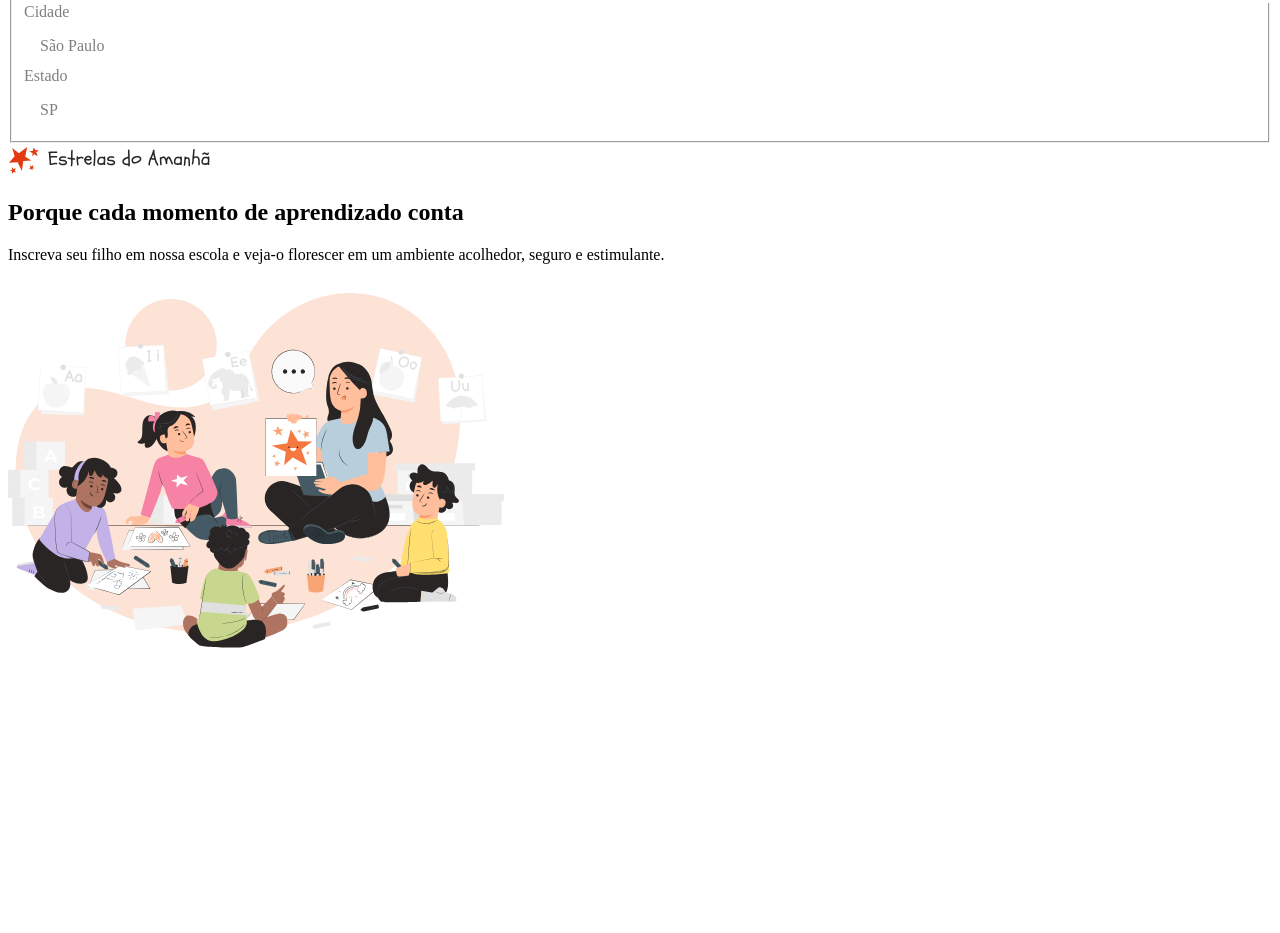
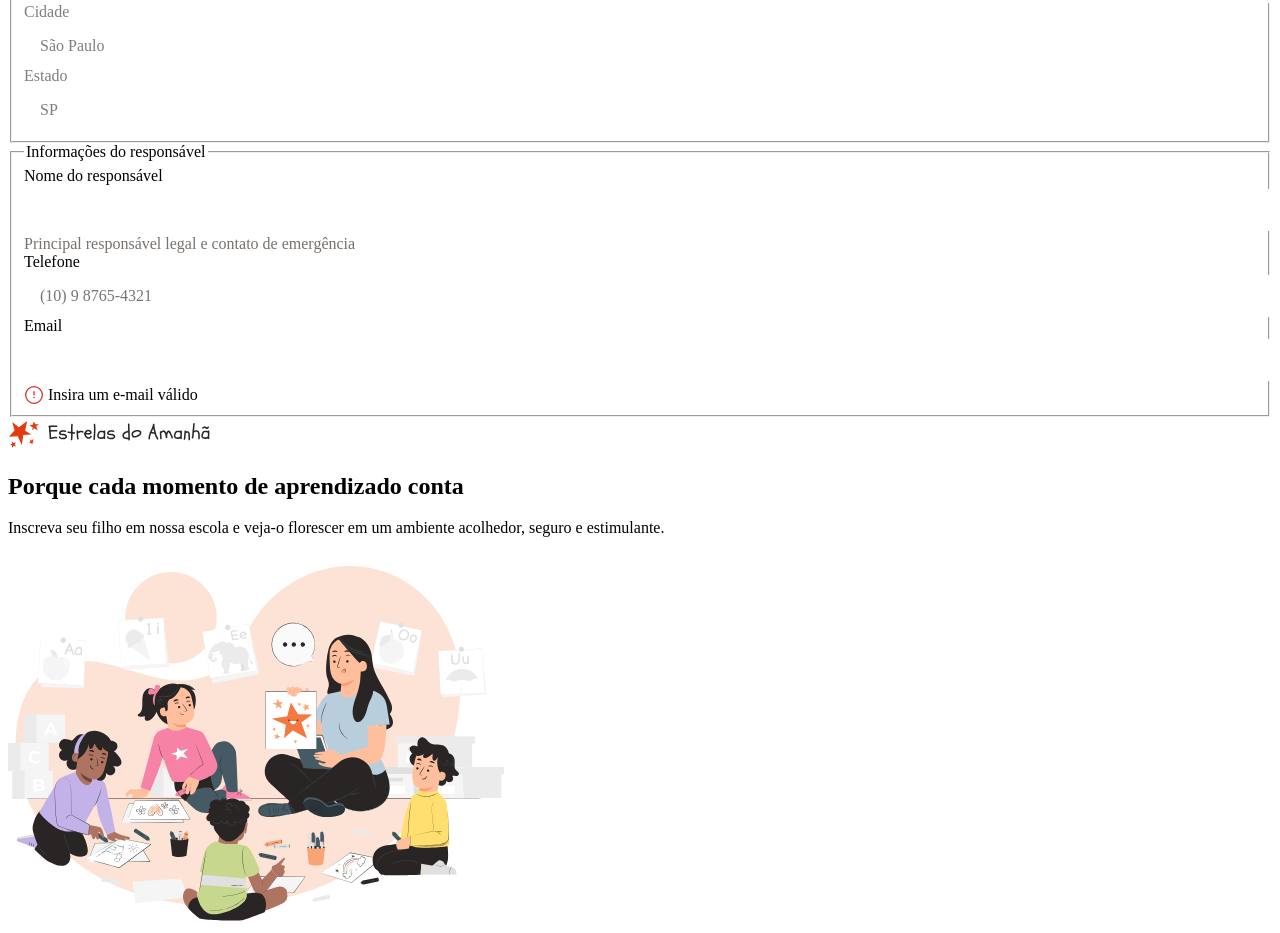
Before and after one commit to guilhermexpc/Rocketset-Fullstack-Formulario-de-Matricula, a plain HTML site: page index.html in a window 1280 px wide. Shown: the part 887-1820 px from the top of the page. Before the commit the page ends 1547 px from the top, so only its background shows below. Drawn offline with Linux system fonts and the light colour scheme; files that its build step writes are made by us from their sources; files whose address does not match are found by name.

Commit message:
Add and config gardian fields

```diff
--- a/index.html
+++ b/index.html
@@ -104,6 +104,30 @@
               </div>
             </div>
           </fieldset>
+
+          <fieldset class="gardian">
+            <legend>Informações do responsável</legend>
+
+            <div class="input-wrapper">
+              <label for="gardian">Nome do responsável</label>
+              <input type="text" id="gardian" name="gardian" />
+              <small>Principal responsável legal e contato de emergência</small>
+            </div>
+
+            <div class="input-wrapper">
+              <label for="phone">Telefone</label>
+              <input type="text" id="phone" name="phone" placeholder="(10) 9 8765-4321" />
+            </div>
+
+            <div class="input-wrapper">
+              <label for="mail">Email</label>
+              <input type="email" name="mail" id="mail" required />
+              <div class="error">
+                <img src="src/icons/alert-circle.svg" alt="ícone de alerta vermelho" />
+                <span>Insira um e-mail válido</span>
+              </div>
+            </div>
+          </fieldset>
         </form>
       </main>
 
--- a/styles/fields/index.css
+++ b/styles/fields/index.css
@@ -67,4 +67,32 @@ input {
     border: 1px solid var(--stroke-default);
     color: var(--text-primary);
   }
+
+      &:invalid {
+        border: 0.125rem solid var(--semantic-error);
+    }
+
+    &+small {
+        font: var(--text-sm);
+        color: #78716C;
+
+        display: inline-block;
+        margin-top: .25rem;
+    }
+
+    &[required]+.error {
+        display: flex;
+        align-items: center;
+        gap: .25rem;
+
+        font: var(--text-sm);
+        color: var(--semantic-error);
+
+        margin-top: .25rem;
+    }
+
+    &:not(:focus):valid+.error {
+        display: none;
+    }
 }
+}
```
